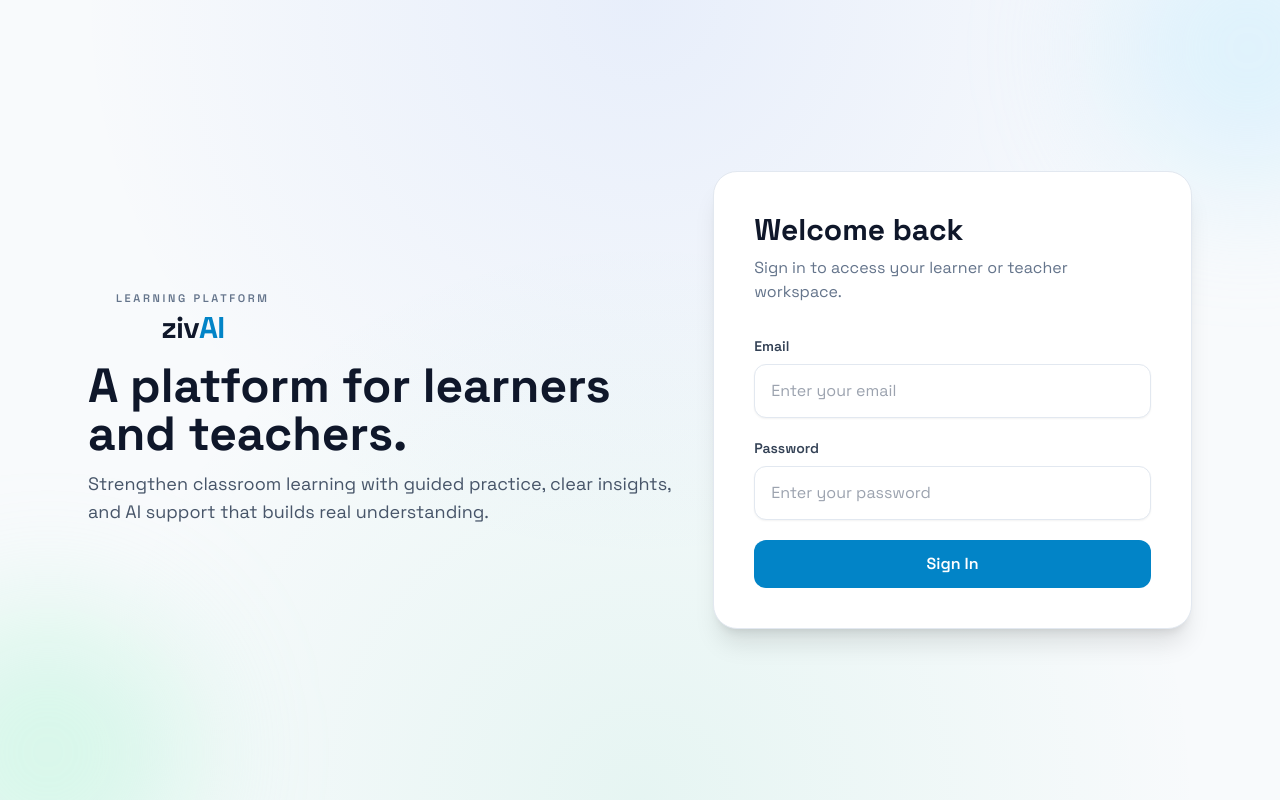
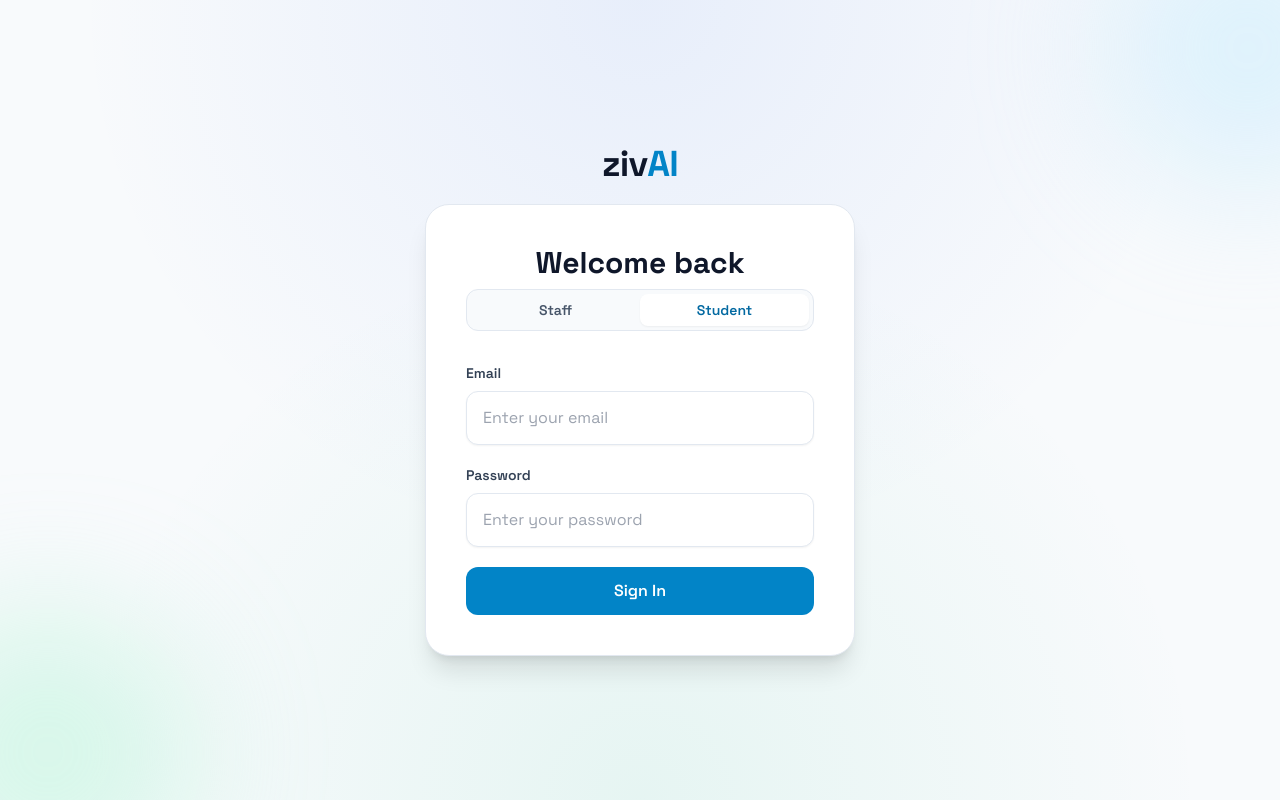
Before and after one commit to zwAscend/zivai-web, a React (Vite) app: page /login in a window 1280 px wide. Built offline with nearby package versions, Linux system fonts and the light colour scheme; no server answers.

Commit message:
ui cleansing

```diff
--- a/src/components/pages/Login.tsx
+++ b/src/components/pages/Login.tsx
@@ -3,6 +3,7 @@ import { useNavigate } from 'react-router-dom';
 import { useForm } from 'react-hook-form';
 import { z } from 'zod';
 import { authService } from '../../services/api';
+import { clearAuthSessionStorage } from '../../services/authSession';
 
 const loginSchema = z.object({
   email: z.string().email('Please enter a valid email address'),
@@ -18,6 +19,7 @@ interface LoginProps {
 const Login: React.FC<LoginProps> = ({ onLogin }) => {
   const [error, setError] = useState('');
   const [loading, setLoading] = useState(false);
+  const [selectedPortal, setSelectedPortal] = useState<'staff' | 'student'>('student');
   const navigate = useNavigate();
 
   const {
@@ -34,13 +36,40 @@ const Login: React.FC<LoginProps> = ({ onLogin }) => {
       const response = await authService.login(data.email, data.password);
       const userPayload: any = response?.user;
 
+      const primaryRole = String(userPayload?.role || '').toLowerCase();
+      const roleList = Array.isArray(userPayload?.roles)
+        ? userPayload.roles
+            .map((role: unknown) =>
+              typeof role === 'string'
+                ? role.toLowerCase()
+                : String((role as any)?.code || (role as any)?.name || '').toLowerCase()
+            )
+            .filter(Boolean)
+        : [];
+
+      const hasRole = (role: 'admin' | 'teacher' | 'student') =>
+        primaryRole === role || roleList.includes(role);
+
+      const isAdmin = !!userPayload?.isAdmin || hasRole('admin');
+      const isTeacher = !!userPayload?.isTeacher || hasRole('teacher');
+      const isStudent = hasRole('student') && !!userPayload?.studentId;
+      const isStaff = isAdmin || isTeacher;
+
+      if (selectedPortal === 'student' && !isStudent) {
+        clearAuthSessionStorage();
+        setError('This account is a staff account. Switch to Staff and sign in again.');
+        return;
+      }
+
+      if (selectedPortal === 'staff' && !isStaff) {
+        clearAuthSessionStorage();
+        setError('This account is a student account. Switch to Student and sign in again.');
+        return;
+      }
+
       onLogin();
 
-      const isAdmin = !!userPayload?.isAdmin;
-      const isTeacher = !!userPayload?.isTeacher;
-      const isStudent = userPayload?.role === 'student' && !!userPayload?.studentId;
-
-      if (isAdmin || isTeacher) {
+      if (isStaff) {
         navigate('/dashboard', { replace: true });
       } else if (isStudent) {
         navigate('/student/home', { replace: true });
@@ -66,32 +95,41 @@ const Login: React.FC<LoginProps> = ({ onLogin }) => {
         <div className="pointer-events-none absolute -top-24 -right-28 h-72 w-72 rounded-full bg-blue-200/40 blur-3xl" />
         <div className="pointer-events-none absolute -bottom-24 -left-24 h-72 w-72 rounded-full bg-emerald-200/40 blur-3xl" />
 
-        <div className="relative mx-auto flex min-h-screen w-full max-w-6xl items-center px-6 py-12 lg:py-16">
-          <div className="grid w-full gap-10 lg:grid-cols-[1.1fr_0.9fr] lg:items-center">
-            <div className="flex h-full flex-col justify-center text-center lg:text-left">
-              <div className="mb-8 flex justify-center lg:mb-0 lg:justify-start">
-                <div className="rounded-2xl px-7 py-4 text-center">
-                  <p className="text-[11px] font-semibold uppercase tracking-[0.24em] text-slate-500">Learning Platform</p>
-                  <p className="mt-1 text-3xl font-black tracking-tight text-slate-900">
+        <div className="relative mx-auto flex min-h-screen w-full max-w-7xl items-center justify-center px-6 py-10 lg:py-14">
+          <section className="w-full max-w-[430px]">
+            <div className="mx-auto mb-5 w-[220px]">
+              <p className="text-center text-4xl font-black tracking-tight text-slate-900">
                 ziv<span className="text-blue-600">AI</span>
               </p>
             </div>
+            <div className="rounded-3xl border border-slate-200 bg-white p-8 shadow-xl lg:p-10">
+              <div className="flex h-full flex-col justify-center">
+                <div className="mb-8 space-y-2 text-center">
+                  <h2 className="text-3xl font-bold text-slate-900">Welcome back</h2>
+                  <div className="mt-3 flex w-full rounded-xl border border-slate-200 bg-slate-50 p-1">
+                    <button
+                      type="button"
+                      onClick={() => setSelectedPortal('staff')}
+                      className={`flex-1 rounded-lg px-4 py-1.5 text-center text-sm font-semibold transition ${
+                        selectedPortal === 'staff'
+                          ? 'bg-white text-blue-700 shadow-sm'
+                          : 'text-slate-600 hover:text-slate-800'
+                      }`}
+                    >
+                      Staff
+                    </button>
+                    <button
+                      type="button"
+                      onClick={() => setSelectedPortal('student')}
+                      className={`flex-1 rounded-lg px-4 py-1.5 text-center text-sm font-semibold transition ${
+                        selectedPortal === 'student'
+                          ? 'bg-white text-blue-700 shadow-sm'
+                          : 'text-slate-600 hover:text-slate-800'
+                      }`}
+                    >
+                      Student
+                    </button>
                   </div>
-              <div className="space-y-3">
-                <h1 className="text-4xl font-bold text-slate-900 lg:text-5xl">
-                  A platform for learners and teachers.
-                </h1>
-                <p className="text-base text-slate-600 lg:text-lg">
-                  Strengthen classroom learning with guided practice, clear insights, and AI support that builds real
-                  understanding.
-                </p>
-              </div>
-            </div>
-
-            <div className="rounded-3xl border border-slate-200 bg-white p-10 shadow-xl">
-              <div className="mb-8 space-y-2">
-                <h2 className="text-3xl font-bold text-slate-900">Welcome back</h2>
-                <p className="text-base text-slate-500">Sign in to access your learner or teacher workspace.</p>
                 </div>
 
                 {error && (
@@ -133,6 +171,7 @@ const Login: React.FC<LoginProps> = ({ onLogin }) => {
                 </form>
               </div>
             </div>
+          </section>
         </div>
       </div>
     </div>
--- a/src/components/student/StudentPlanView.tsx
+++ b/src/components/student/StudentPlanView.tsx
@@ -304,6 +304,31 @@ const StudentPlanView: React.FC<StudentPlanViewProps> = ({ plan, initialStepInde
     };
   };
 
+  const setChatOpenWithAnchor = (nextOpen: boolean) => {
+    if (nextOpen === isChatOpen) return;
+
+    const floatingNode = chatFloatingRef.current;
+    const previousRect = floatingNode?.getBoundingClientRect() || null;
+
+    setIsChatOpen(nextOpen);
+
+    if (!previousRect) return;
+
+    window.requestAnimationFrame(() => {
+      const updatedNode = chatFloatingRef.current;
+      if (!updatedNode) return;
+      const nextRect = updatedNode.getBoundingClientRect();
+
+      setChatPosition((previous) => {
+        const base = previous || { x: previousRect.left, y: previousRect.top };
+        return clampChatPosition(
+          base.x + (previousRect.width - nextRect.width),
+          base.y + (previousRect.height - nextRect.height)
+        );
+      });
+    });
+  };
+
   const startChatDrag = (event: React.PointerEvent<HTMLElement>) => {
     if (event.pointerType === 'mouse' && event.button !== 0) return;
 
@@ -606,7 +631,7 @@ const StudentPlanView: React.FC<StudentPlanViewProps> = ({ plan, initialStepInde
                   </button>
                   <button
                     type="button"
-                    onClick={() => setIsChatOpen(false)}
+                    onClick={() => setChatOpenWithAnchor(false)}
                     className="inline-flex h-7 w-7 items-center justify-center rounded-md text-slate-500 hover:bg-slate-100"
                     aria-label="Close plan chat"
                   >
@@ -672,7 +697,7 @@ const StudentPlanView: React.FC<StudentPlanViewProps> = ({ plan, initialStepInde
             </button>
             <button
               type="button"
-              onClick={() => setIsChatOpen((previous) => !previous)}
+              onClick={() => setChatOpenWithAnchor(!isChatOpen)}
               className="inline-flex items-center gap-2 rounded-md bg-white px-1.5 py-1 text-sm font-semibold text-slate-700 hover:bg-slate-50"
             >
               <MessageCircle className="h-4 w-4" />
--- a/src/components/student/StudentSubjectsView.tsx
+++ b/src/components/student/StudentSubjectsView.tsx
@@ -452,8 +452,8 @@ const StudentSubjectsView: React.FC<StudentSubjectsViewProps> = ({ studentId, se
   const selectedUnit = units[selectedUnitIndex] || units[0];
   const nextUnit = selectedUnitIndex < units.length - 1 ? units[selectedUnitIndex + 1] : null;
   const sidebarDesktopWidth = isSidebarCollapsed ? 'xl:w-[88px]' : 'xl:w-[320px]';
-  const contentDesktopOffset = isSidebarCollapsed ? 'xl:ml-[89px]' : 'xl:ml-[321px]';
-  const desktopSidebarWidthPx = isSidebarCollapsed ? 89 : 321;
+  const contentDesktopOffset = isSidebarCollapsed ? 'xl:ml-[88px]' : 'xl:ml-[320px]';
+  const desktopSidebarWidthPx = isSidebarCollapsed ? 88 : 320;
   const desktopContainerInset = 'max(1rem, calc((100vw - 1400px)/2 + 1rem))';
   const activeUnitChallenge = unitChallengeState && unitChallengeState.unitId === selectedUnit?.id ? unitChallengeState : null;
   const isUnitChallengeActive = Boolean(activeUnitChallenge);
@@ -822,6 +822,31 @@ const StudentSubjectsView: React.FC<StudentSubjectsViewProps> = ({ studentId, se
       x: Math.min(Math.max(margin, x), window.innerWidth - width - margin),
       y: Math.min(Math.max(margin, y), window.innerHeight - height - margin),
     };
+  };
+
+  const setSubjectsChatOpenWithAnchor = (nextOpen: boolean) => {
+    if (nextOpen === isSubjectsChatOpen) return;
+
+    const floatingNode = subjectsChatFloatingRef.current;
+    const previousRect = floatingNode?.getBoundingClientRect() || null;
+
+    setIsSubjectsChatOpen(nextOpen);
+
+    if (!previousRect) return;
+
+    window.requestAnimationFrame(() => {
+      const updatedNode = subjectsChatFloatingRef.current;
+      if (!updatedNode) return;
+      const nextRect = updatedNode.getBoundingClientRect();
+
+      setSubjectsChatPosition((previous) => {
+        const base = previous || { x: previousRect.left, y: previousRect.top };
+        return clampSubjectsChatPosition(
+          base.x + (previousRect.width - nextRect.width),
+          base.y + (previousRect.height - nextRect.height)
+        );
+      });
+    });
   };
 
   const startSubjectsChatDrag = (event: React.PointerEvent<HTMLElement>) => {
@@ -2103,7 +2128,7 @@ const StudentSubjectsView: React.FC<StudentSubjectsViewProps> = ({ studentId, se
                     </button>
                     <button
                       type="button"
-                      onClick={() => setIsSubjectsChatOpen(false)}
+                      onClick={() => setSubjectsChatOpenWithAnchor(false)}
                       className="inline-flex h-7 w-7 items-center justify-center rounded-md text-slate-500 hover:bg-slate-100"
                       aria-label="Close topic chat"
                     >
@@ -2169,7 +2194,7 @@ const StudentSubjectsView: React.FC<StudentSubjectsViewProps> = ({ studentId, se
               </button>
               <button
                 type="button"
-                onClick={() => setIsSubjectsChatOpen((previous) => !previous)}
+                onClick={() => setSubjectsChatOpenWithAnchor(!isSubjectsChatOpen)}
                 className="inline-flex items-center gap-2 rounded-md bg-white px-1.5 py-1 text-sm font-semibold text-slate-700 hover:bg-slate-50"
               >
                 <MessageCircle className="h-4 w-4" />
```
Lines whose indentation alone changed are shown as unchanged.
